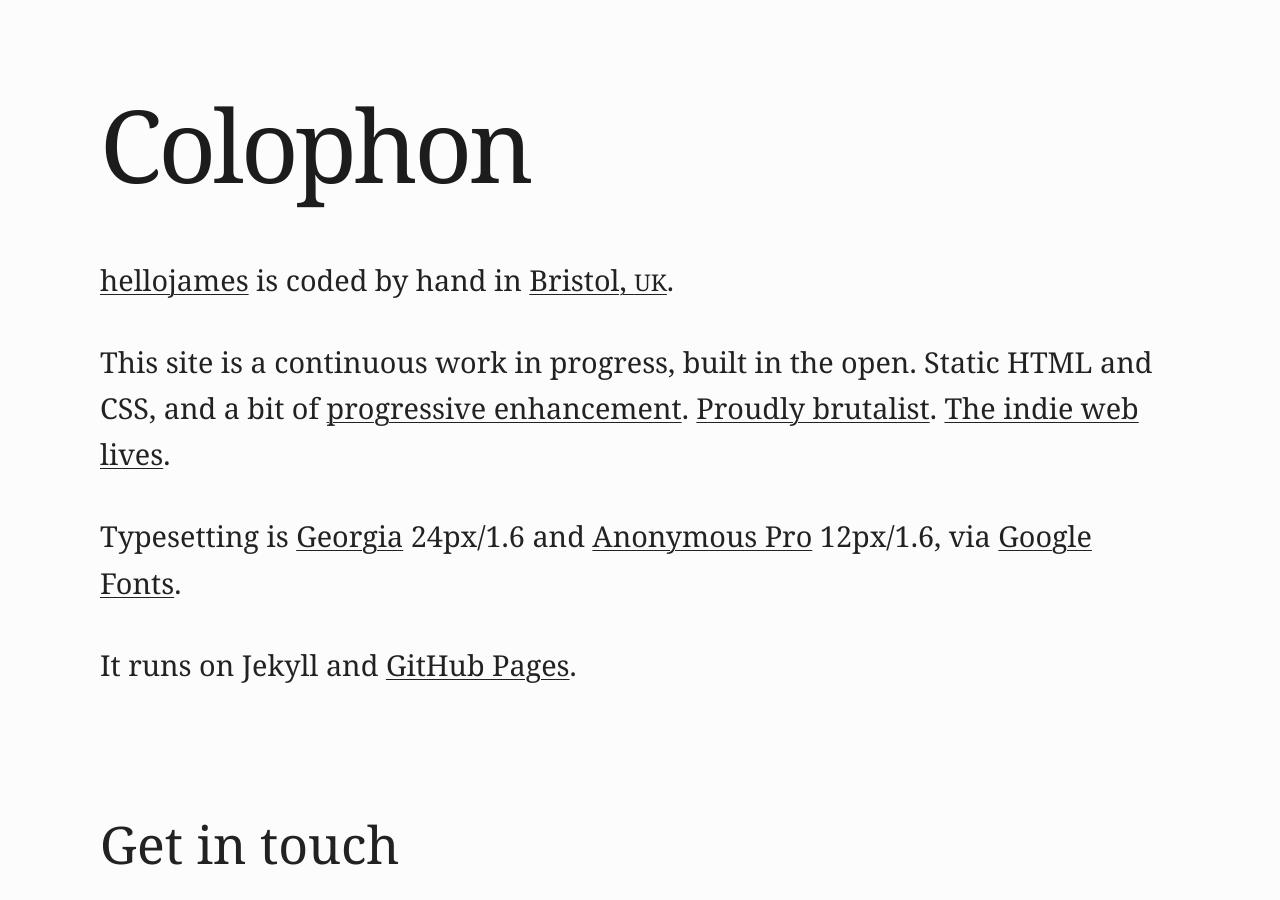
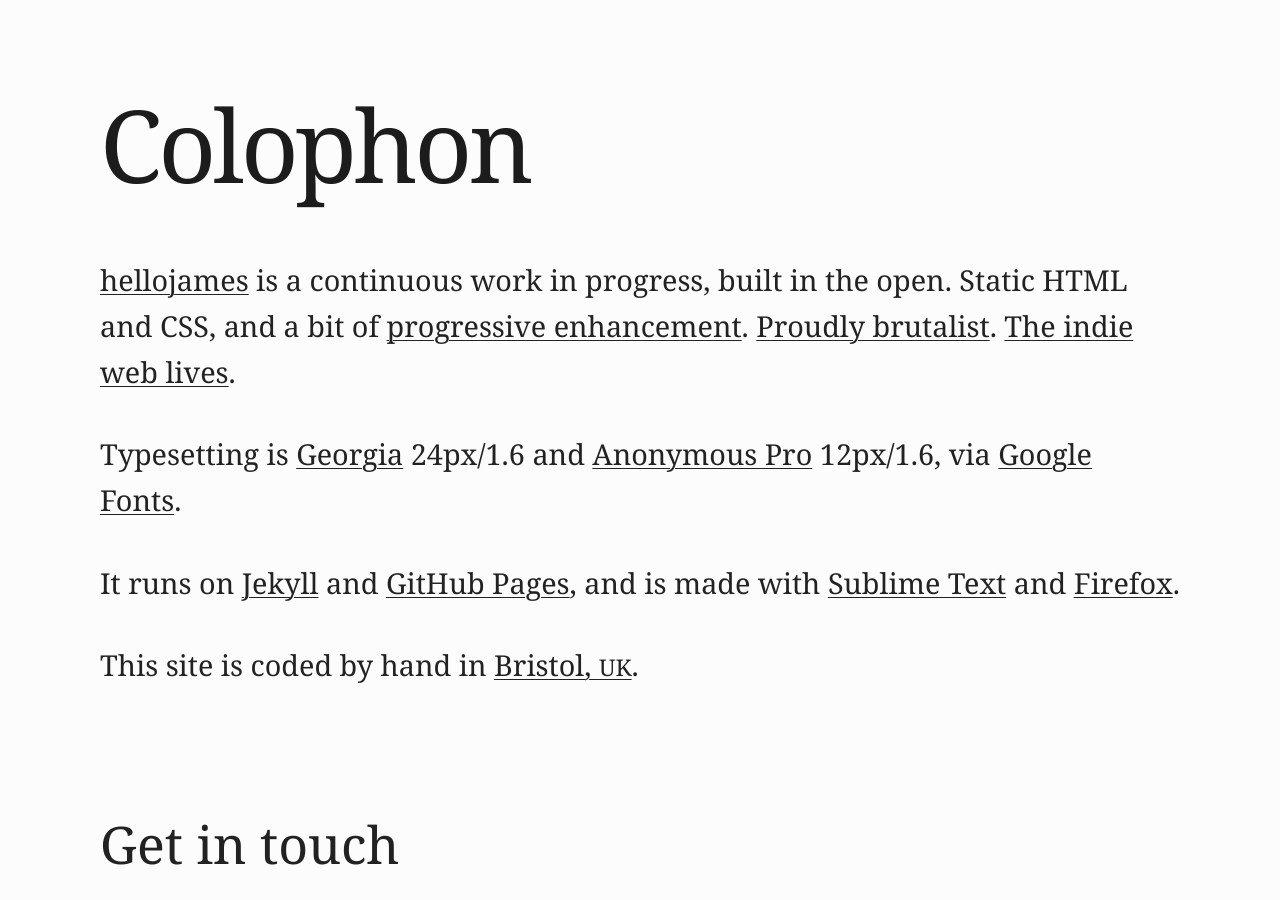
Before and after one commit to hellojames/hellojames.github.io, a Jekyll site: the page built from colophon/index.html, in a window 1280 px wide and 900 px high, scrolled down 215 px. Built offline with Jekyll 4.4.1, drawn with Linux system fonts in a browser that asks for light colours.

Commit message:
Update index.html

```diff
--- a/colophon/index.html
+++ b/colophon/index.html
@@ -12,10 +12,16 @@
 
   <h1>Colophon</h1>
 
-  <p><a href="https://hellojames.co.uk" title="Homepage">hellojames</a> is coded by hand in <a href="https://www.google.com/maps/place/Bristol/@51.3926831,-3.2113505,9z/data=!4m6!3m5!1s0x4871836681b3d861:0x8ee4b22e4b9ad71f!8m2!3d51.454513!4d-2.58791!16zL20vMDk1bDA?entry=ttu&g_ep=EgoyMDI2MDMzMS4wIKXMDSoASAFQAw%3D%3D">Bristol, <small>UK</small></a>.</p>
-  <p>This site is a continuous work in progress, built in the open. Static HTML and CSS, and a bit of <a href="https://motherfuckingwebsite.com" title="Visit website">progressive enhancement</a>. <a href="https://brutalist-web.design" title="Visit website">Proudly brutalist</a>. <a href="https://www.indieweb.guide/what-is-indieweb/" title="Visit website">The indie web lives</a>.</p>
-  <p>Typesetting is <a href="https://www.linkedin.com/posts/erikdkennedy_georgia-is-a-default-web-font-its-on-a-share-7350977873844858881-PH0h">Georgia</a> 24px/1.6 and <a href="https://fonts.google.com/specimen/Anonymous+Pro">Anonymous Pro</a> 12px/1.6, via <a href="https://fonts.google.com" title="Visit website">Google Fonts</a>.</p>
-  <p>It runs on Jekyll and <a href="https://www.github.com/hellojames/hellojames.github.io/" title="Visit GitHib repo">GitHub Pages</a>.</p>
+  <p><a href="https://hellojames.co.uk/" title="Homepage">hellojames</a> is a continuous work in progress, built in the open. Static HTML and CSS, and a bit of <a href="https://motherfuckingwebsite.com/" title="Visit website">progressive enhancement</a>. <a href="https://brutalist-web.design/" title="Visit website">Proudly brutalist</a>. <a href="https://www.indieweb.guide/what-is-indieweb/" title="Visit website">The indie web lives</a>.</p>
+  <p>Typesetting is <a href="https://www.linkedin.com/posts/erikdkennedy_georgia-is-a-default-web-font-its-on-a-share-7350977873844858881-PH0h/">Georgia</a> 24px/1.6 and <a href="https://fonts.google.com/specimen/Anonymous+Pro/">Anonymous Pro</a> 12px/1.6, via <a href="https://fonts.google.com/" title="Visit website">Google Fonts</a>.</p>
+  <p>It runs on <a href="https://jekyllrb.com/" title="Visit website">Jekyll</a> and <a href="https://www.github.com/hellojames/hellojames.github.io/" title="Visit repo">GitHub Pages</a>, and is made with <a href="https://www.sublimetext.com/" title="Visit website">Sublime Text</a> and <a href="https://www.firefox.com/" title="Visit website">Firefox</a>.</p>
+  <p>This site is coded by hand in <a href="https://www.google.com/maps/place/Bristol/@51.3926831,-3.2113505,9z/data=!4m6!3m5!1s0x4871836681b3d861:0x8ee4b22e4b9ad71f!8m2!3d51.454513!4d-2.58791!16zL20vMDk1bDA?entry=ttu&g_ep=EgoyMDI2MDMzMS4wIKXMDSoASAFQAw%3D%3D">Bristol, <small>UK</small></a>.</p>
+
+  <!--
+  UK GDPR compliant: no trackers, surveillance scripts, or cookies. [https://www.gov.uk/data-protection/]
+  Built for readability, longevity, and the open web.
+  Metadata: humans.txt • robots.txt • llms.txt · agents.txt · sitemap.xml · feed.xml
+  -->
 
 </section>
 
```
